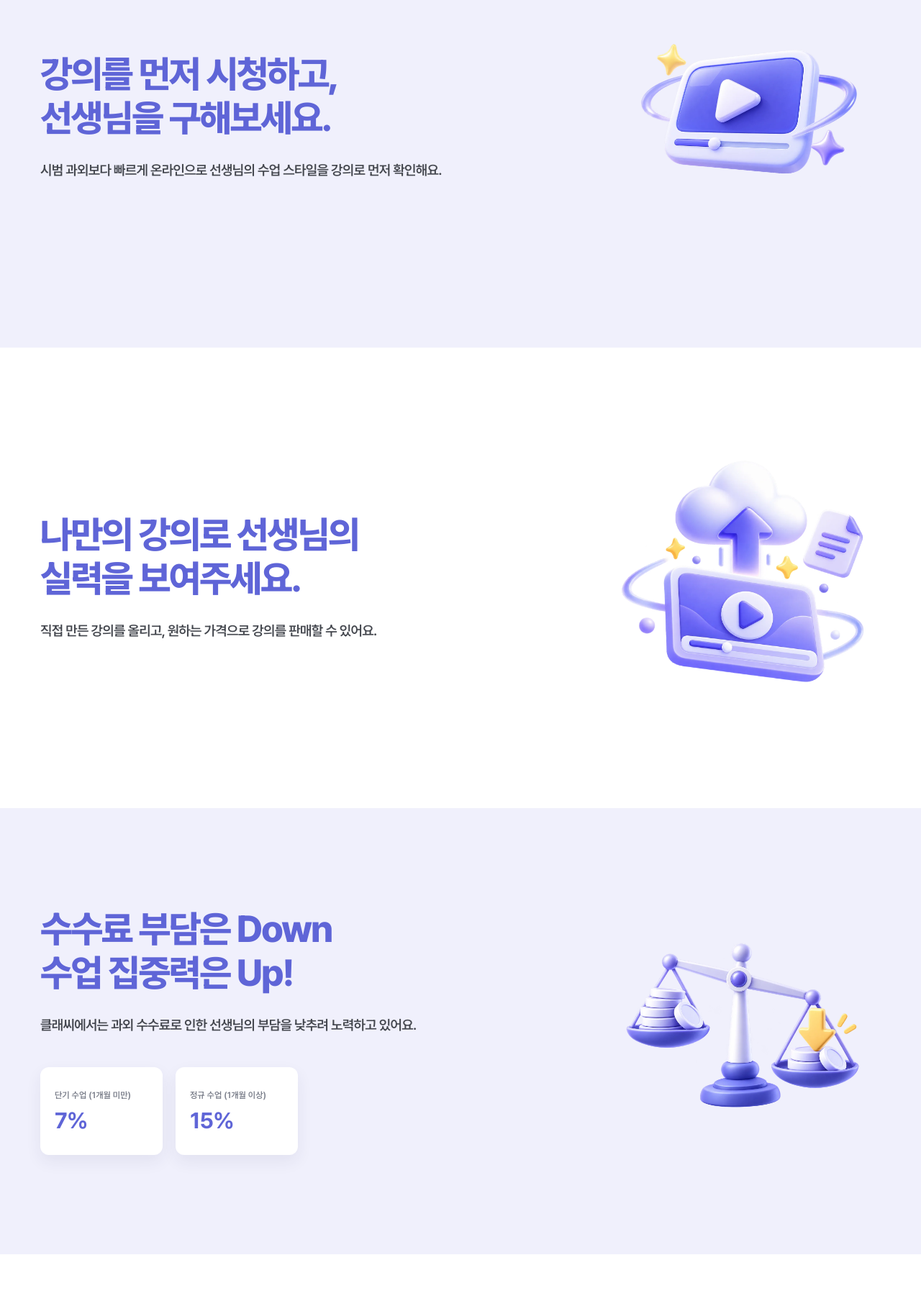
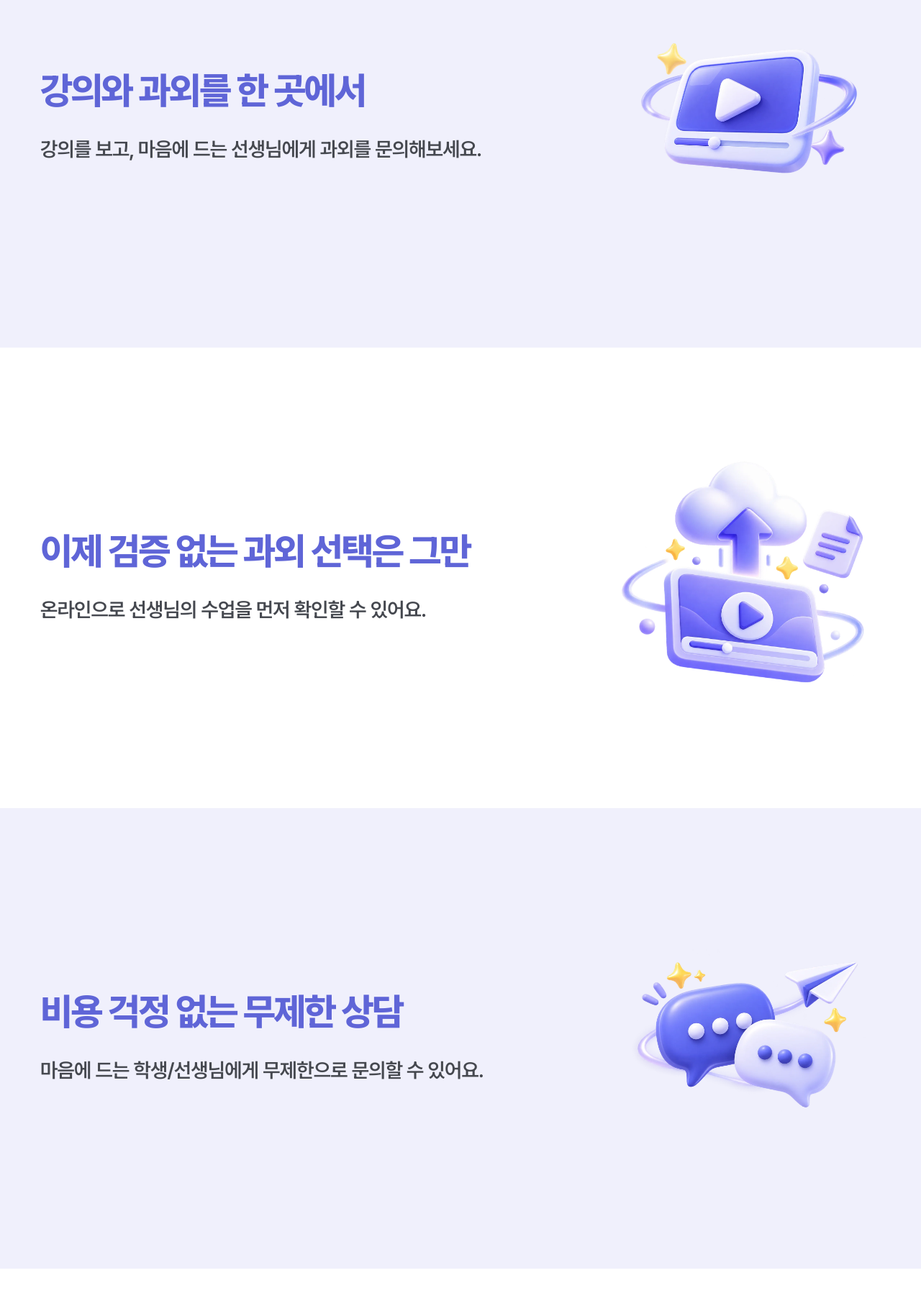
Before and after one commit to Lestgotothehanriver/classy, a React (Vite) app in the folder web/: page / in a window 1280 px wide. Shown: the part 927-2728 px from the top of the page at 72% size. Built offline with nearby package versions, Linux system fonts and the light colour scheme.

Commit message:
feat: 랜딩 페이지 텍스트 수정 및 스타일 조정, 수수료 섹션 제거

```diff
--- a/web/src/landing.css
+++ b/web/src/landing.css
@@ -42,7 +42,7 @@
 .landing-hero-copy > p {
   margin-top: 20px;
   color: var(--primary);
-  font-size: 17px;
+  font-size: 28px;
   font-weight: 650;
   letter-spacing: -0.5px;
 }
@@ -168,7 +168,7 @@
   max-width: 650px;
   margin-top: 28px;
   color: #45484f;
-  font-size: 19px;
+  font-size: 28px;
   font-weight: 600;
   line-height: 1.6;
   letter-spacing: -0.7px;
@@ -263,11 +263,11 @@
   }
 
   .landing-hero-copy h1 {
-    font-size: clamp(34px, 9.8vw, 47px);
+    font-size: clamp(34px, 8.7vw, 47px);
   }
 
   .landing-hero-copy > p {
-    font-size: 15px;
+    font-size: 18px;
   }
 
   .landing-hero-symbol {
@@ -373,11 +373,11 @@
   }
 
   .landing-section h2 {
-    font-size: 38px;
+    font-size: 34px;
   }
 
   .landing-section p {
-    font-size: 15px;
+    font-size: 22px;
   }
 
   .landing-fee-cards {
--- a/web/src/landing.jsx
+++ b/web/src/landing.jsx
@@ -10,9 +10,8 @@ import "./landing.css";
 
 /** Landing-page navigation targets in visual order. */
 const landingSections = [
-  { id: "class-preview", label: "강의 미리보기" },
-  { id: "lecture-upload", label: "강의 업로드" },
-  { id: "fees", label: "수수료" },
+  { id: "class-preview", label: "강의와 과외" },
+  { id: "lecture-upload", label: "수업 미리보기" },
   { id: "consultation", label: "무료 상담" },
   { id: "verification", label: "학력 인증" },
 ];
@@ -122,11 +121,9 @@ export function LandingPage() {
           <div className="landing-container landing-section-inner">
             <div className="landing-section-copy">
               <h2 id="class-preview-title">
-                강의를 먼저 시청하고,
-                <br />
-                선생님을 구해보세요.
+                강의와 과외를 한 곳에서
               </h2>
-              <p>시범 과외보다 빠르게 온라인으로 선생님의 수업 스타일을 강의로 먼저 확인해요.</p>
+              <p>강의를 보고, 마음에 드는 선생님에게 과외를 문의해보세요.</p>
             </div>
             <img
               className="landing-feature-art"
@@ -148,11 +145,9 @@ export function LandingPage() {
           <div className="landing-container landing-section-inner">
             <div className="landing-section-copy">
               <h2 id="lecture-upload-title">
-                나만의 강의로 선생님의
-                <br />
-                실력을 보여주세요.
+                이제 검증 없는 과외 선택은 그만
               </h2>
-              <p>직접 만든 강의를 올리고, 원하는 가격으로 강의를 판매할 수 있어요.</p>
+              <p>온라인으로 선생님의 수업을 먼저 확인할 수 있어요.</p>
             </div>
             <img
               className="landing-feature-art"
@@ -167,54 +162,16 @@ export function LandingPage() {
         </section>
 
         <section
-          id="fees"
-          className="landing-section landing-section-fee"
-          aria-labelledby="fees-title"
-        >
-          <div className="landing-container landing-section-inner">
-            <div className="landing-section-copy">
-              <h2 id="fees-title">
-                수수료 부담은 Down
-                <br />
-                수업 집중력은 Up!
-              </h2>
-              <p>클래씨에서는 과외 수수료로 인한 선생님의 부담을 낮추려 노력하고 있어요.</p>
-              <div className="landing-fee-cards" aria-label="과외 성사 수수료">
-                <article>
-                  <span>단기 수업 (1개월 미만)</span>
-                  <strong>7%</strong>
-                </article>
-                <article>
-                  <span>정규 수업 (1개월 이상)</span>
-                  <strong>15%</strong>
-                </article>
-              </div>
-            </div>
-            <img
-              className="landing-feature-art"
-              src="/landing/fee-illustration.webp"
-              alt="낮은 수수료를 나타내는 저울과 화살표 일러스트"
-              width="1536"
-              height="1024"
-              loading="lazy"
-              decoding="async"
-            />
-          </div>
-        </section>
-
-        <section
           id="consultation"
-          className="landing-section"
+          className="landing-section landing-section-tint"
           aria-labelledby="consultation-title"
         >
           <div className="landing-container landing-section-inner">
             <div className="landing-section-copy">
               <h2 id="consultation-title">
-                궁금한 건 편하게,
-                <br />
-                상담은 무료로 할 수 있어요.
+                비용 걱정 없는 무제한 상담
               </h2>
-              <p>선생님과 학생이 직접 대화하며 나에게 맞는 수업을 찾아요.</p>
+              <p>마음에 드는 학생/선생님에게 무제한으로 문의할 수 있어요.</p>
             </div>
             <img
               className="landing-feature-art"
@@ -230,17 +187,15 @@ export function LandingPage() {
 
         <section
           id="verification"
-          className="landing-section landing-section-tint"
+          className="landing-section"
           aria-labelledby="verification-title"
         >
           <div className="landing-container landing-section-inner">
             <div className="landing-section-copy">
               <h2 id="verification-title">
-                확인된 학력,
-                <br />
-                더 믿음직한 선택.
+                안전한 과외를 위한 노력
               </h2>
-              <p>학력 인증 정보를 확인하고 안심하고 수업을 시작해요.</p>
+              <p>클래씨는 신원 및 학력 인증을 통해 신뢰할 수 있는 과외 서비스를 제공해요.</p>
             </div>
             <img
               className="landing-feature-art"
```
Also changed, not shown: web/tests/browser.mjs (+2 -0 lines).
